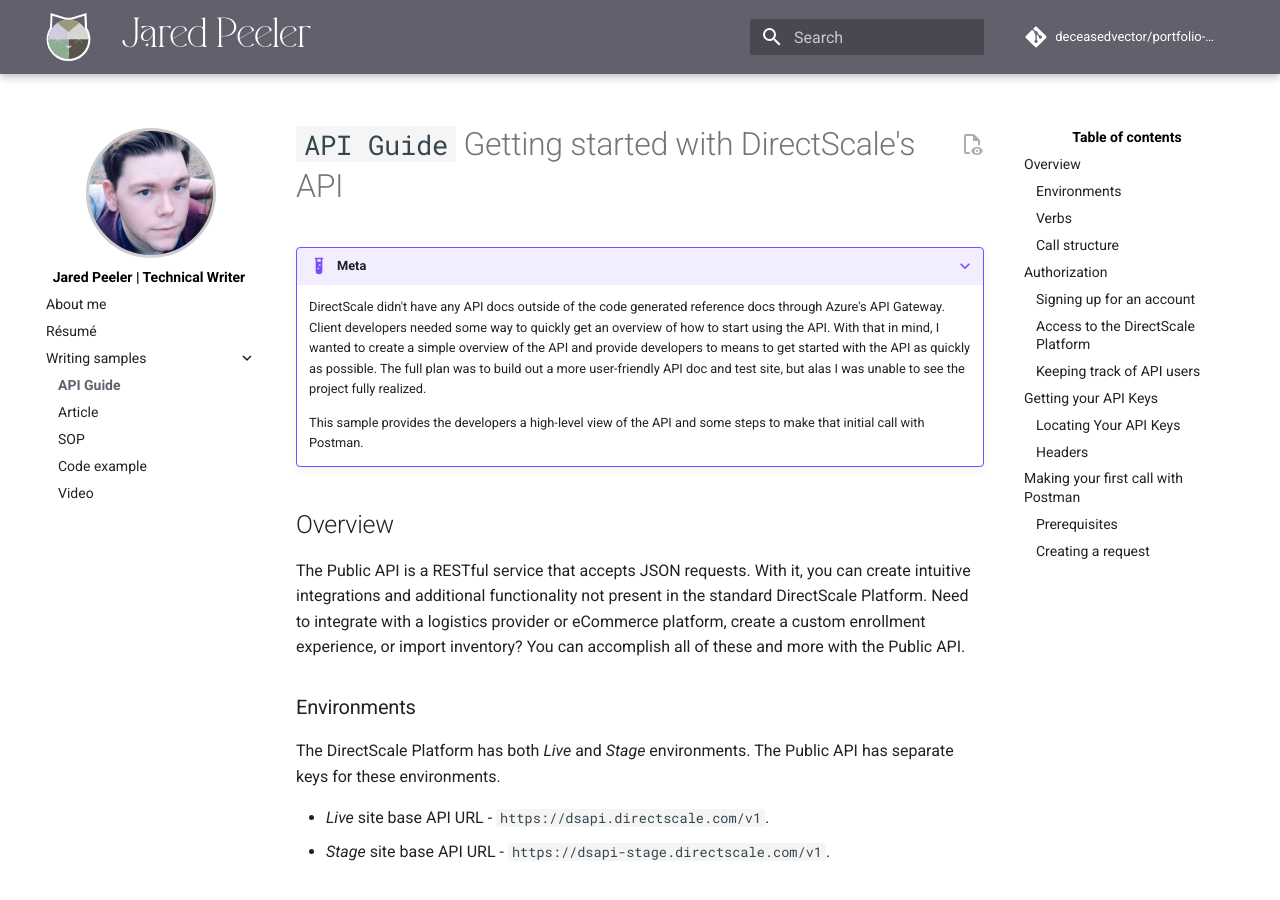
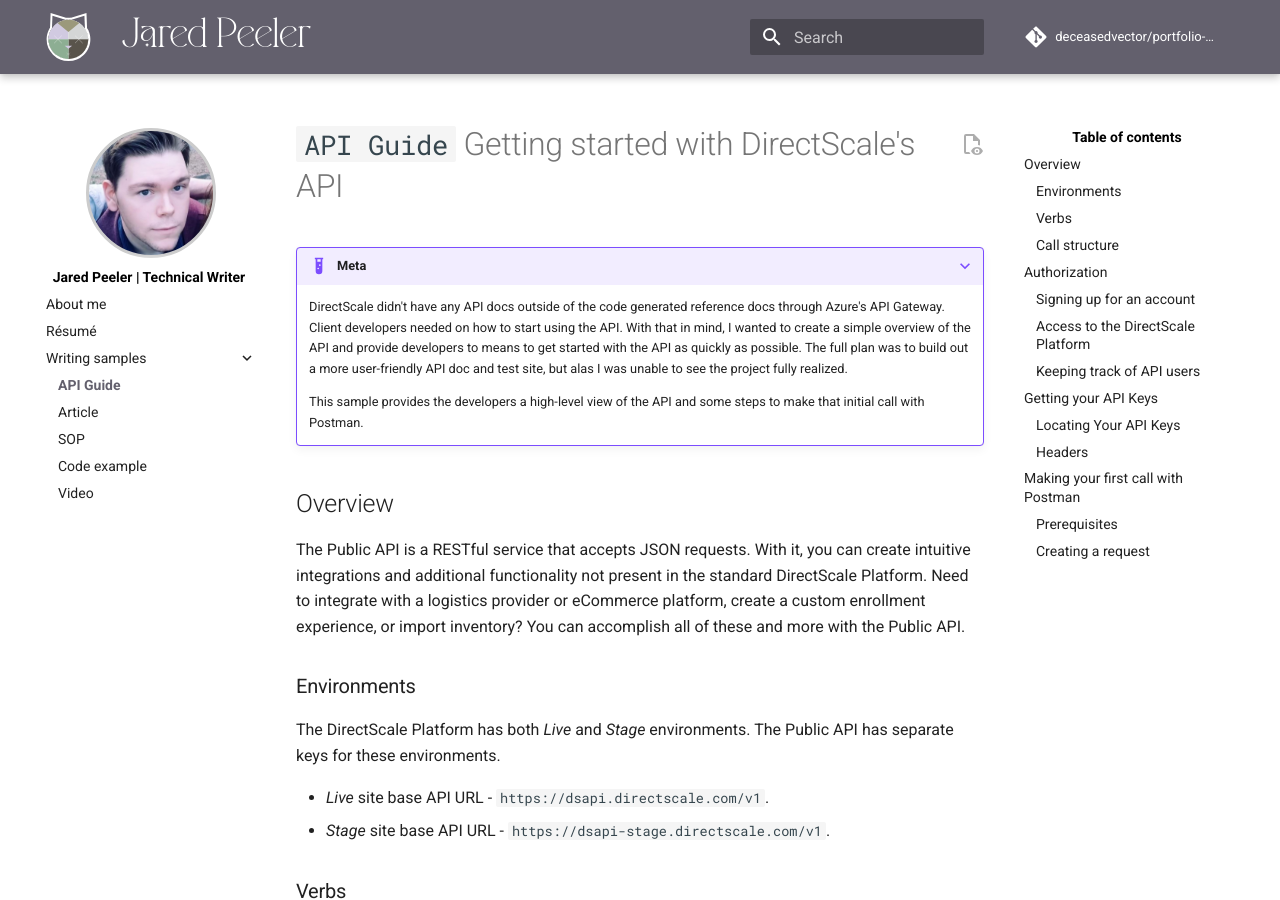
Before and after one commit to deceasedvector/portfolio, an MkDocs documentation site: the page built from docs/writing-samples/api-guide.md, in a window 1280 px wide and 900 px high. Built offline with MkDocs 1.6.1 and Material for MkDocs 9.7.7, drawn with Linux system fonts in a browser that asks for light colours; comment, search, counter and statistics services are not loaded.

```diff
--- a/docs/writing-samples/api-guide.md
+++ b/docs/writing-samples/api-guide.md
@@ -6,7 +6,7 @@ title: API Guide
 
 ???+ example "Meta"
 
-    DirectScale didn't have any API docs outside of the code generated reference docs through Azure's API Gateway. Client developers needed some way to quickly get an overview of how to start using the API. With that in mind, I wanted to create a simple overview of the API and provide developers to means to get started with the API as quickly as possible. The full plan was to build out a more user-friendly API doc and test site, but alas I was unable to see the project fully realized.
+    DirectScale didn't have any API docs outside of the code generated reference docs through Azure's API Gateway. Client developers needed on how to start using the API. With that in mind, I wanted to create a simple overview of the API and provide developers to means to get started with the API as quickly as possible. The full plan was to build out a more user-friendly API doc and test site, but alas I was unable to see the project fully realized.
 
     This sample provides the developers a high-level view of the API and some steps to make that initial call with Postman.
 
@@ -93,7 +93,7 @@ Knowing how DirectScale works is essential to understanding what the API is doin
 
 Your Corporate Admin keeps track of your authorized Public API users.
 
-![alt text](/assets/images/image.png)
+![alt text](../assets/images/image.png)
 
 To view, navigate to **Administration** > **Public Api Users**.
 
@@ -113,7 +113,7 @@ To locate your **Ocp-Apim-Subscription-Key** API Key:
 2. Select your name at the top, right corner and choose *PROFILE*.
 3. On your Profile page, under **Your subscriptions**, you'll find your API Subscription Keys.
 
-    ![alt text](/assets/images/image-1.png)
+    ![alt text](../assets/images/image-1.png)
 
 The DirectScale Platform has both *Live* and *Stage* environments. You have separate keys for these environments. The API Key links your calls to your specific back-end client. For those who service multiple back-end clients, you’ll have multiple unique keys.
 
@@ -138,17 +138,17 @@ Postman is a popular API testing tool. We recommend trying out several DirectSca
 
 1. Locate your API Key. You can find your **Ocp-Apim-Subscription-Key** in your Profile or the **Try It** section of the API Documentation Site.
 
-    ![alt text](/assets/images/image-8.png)
+    ![alt text](../assets/images/image-8.png)
 
 1. In the API Docs, note the verb (`GET`, `POST`, `PUT`, `PATCH`, and `DELETE`) used.
 
 1. Find the **Request URL** of the call you’d like to make.
 
-    ![alt text](/assets/images/image-9.png)
+    ![alt text](../assets/images/image-9.png)
 
 1. Note the endpoint's **Request Parameters** (for example, `{customerId}`). You’ll be inserting the parameter values in the URL as part of the call.
 
-    ![alt text](/assets/images/image-10.png)
+    ![alt text](../assets/images/image-10.png)
 
 ### Creating a request
 
@@ -156,15 +156,15 @@ Open [Postman](https://web.postman.co/) and [create a new request](https://learn
 
 1. Paste the **Request URL** and enter any **Request Parameters** in the URL.
 
-    ![alt text](/assets/images/image-7.png)
+    ![alt text](../assets/images/image-7.png)
 
 1. Choose the proper verb from the dropdown.
 
-    ![alt text](/assets/images/image-6.png)
+    ![alt text](../assets/images/image-6.png)
 
 1. Under **Headers**:
 
-    ![alt text](/assets/images/image-5.png)
+    ![alt text](../assets/images/image-5.png)
 
     1. In **KEY**, enter "*ocp-apim-subscription-key*"
     1. In **VALUE**, enter your secret API Key.
@@ -173,7 +173,7 @@ Open [Postman](https://web.postman.co/) and [create a new request](https://learn
 
 1. If doing a non-`GET` call, add a JSON request body.
 
-    ![alt text](/assets/images/image-4.png)
+    ![alt text](../assets/images/image-4.png)
 
     1. In the API Docs, copy the endpoint's request body.
     1. In Postman, click the **Body** tab.
@@ -183,8 +183,8 @@ Open [Postman](https://web.postman.co/) and [create a new request](https://learn
 
 1. Select **Send**.
 
-    ![alt text](/assets/images/image-3.png)
+    ![alt text](../assets/images/image-3.png)
 
     If successful, the response body will appear.
 
-    ![alt text](/assets/images/image-2.png)
+    ![alt text](../assets/images/image-2.png)
```
Also changed, not shown: docs/writing-samples/article.md (+5 -5 lines).
